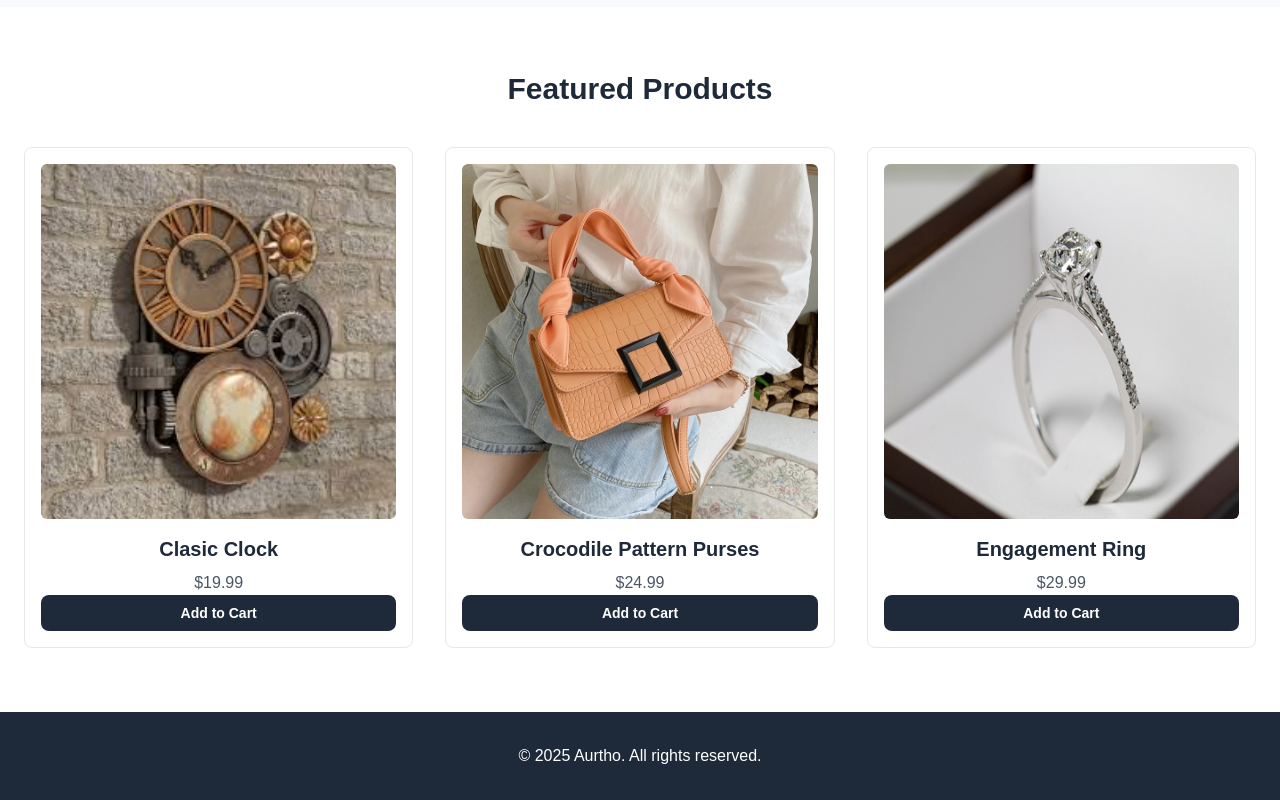
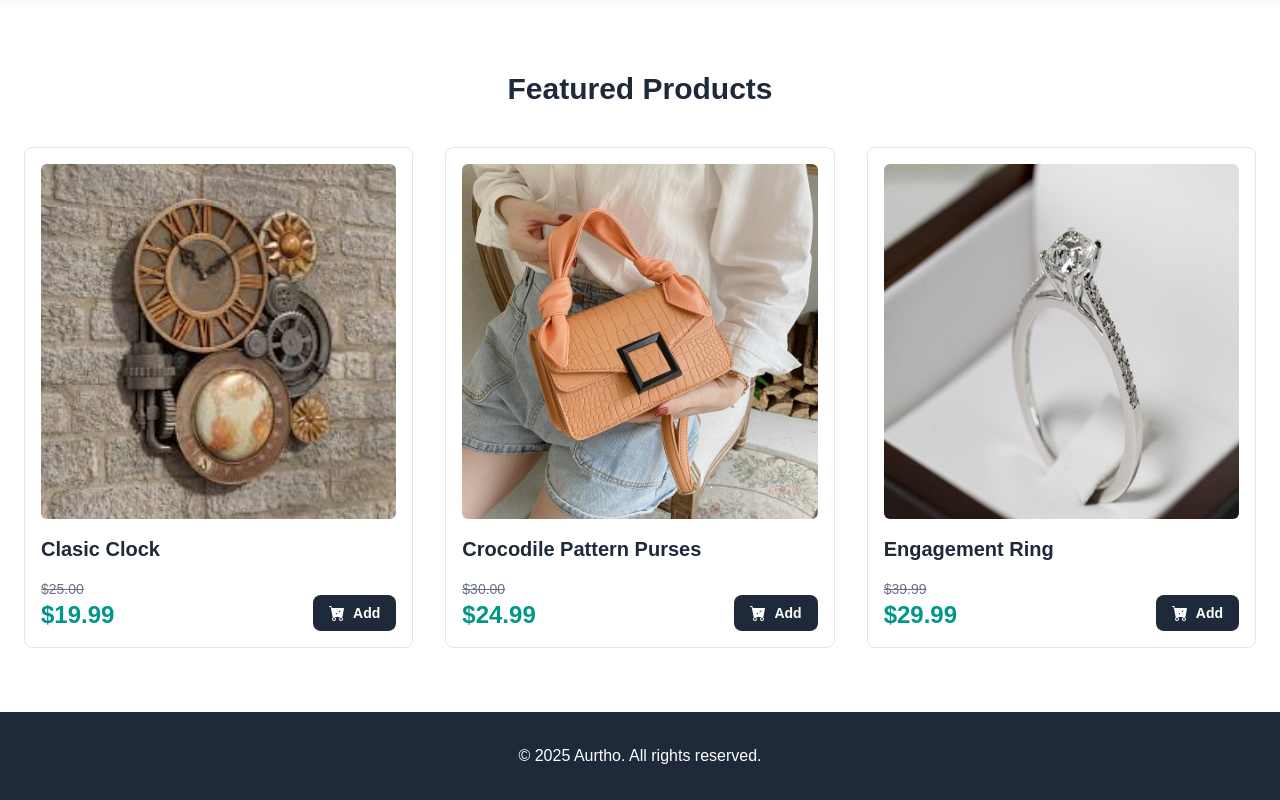
Before and after one commit to sobuj21/aurtho-store, a Next.js app: page / in a window 1280 px wide. Shown: the part 390-1190 px from the top of the page. Built offline with nearby package versions, Linux system fonts and the light colour scheme.

Commit message:
Implement new modern product card design

```diff
--- a/src/app/page.js
+++ b/src/app/page.js
@@ -45,9 +45,9 @@ export default function HomePage() {
             {/* Product Grid */}
             <div className="grid grid-cols-1 md:grid-cols-2 lg:grid-cols-3 gap-8">
 
-              {/* Product 1 - CORRECTED */}
-              <div className="border border-gray-200 rounded-lg p-4 text-center flex flex-col">
-                {/* The new "Image Frame" */}
+              {/* Product 1 - NEW & MODERN DESIGN */}
+              <div className="border border-gray-200 rounded-lg p-4 flex flex-col transition-shadow duration-300 hover:shadow-xl">
+                {/* Image Frame */}
                 <div className="relative w-full aspect-square rounded-md overflow-hidden mb-4">
                   <Image
                     src="/aurtho-store/product1.jpeg"
@@ -57,16 +57,30 @@ export default function HomePage() {
                   />
                 </div>
                 {/* Product Info */}
-                <h3 className="text-xl font-semibold text-gray-800">Clasic Clock</h3>
-                <p className="text-gray-600 mt-2">$19.99</p>
-                <button className="mt-auto px-6 py-2 bg-gray-800 text-white font-semibold rounded-lg hover:bg-gray-700 text-sm">
-                  Add to Cart
-                </button>
+                <h3 className="text-xl font-semibold text-gray-800 text-left">Clasic Clock</h3>
+                {/* Price and Button Container */}
+                <div className="mt-auto flex justify-between items-end pt-4">
+                  {/* Price Section with Sale */}
+                  <div className="text-left">
+                    <p className="text-sm text-gray-500 line-through">$25.00</p>
+                    <p className="text-2xl font-bold text-teal-600">
+                      $19.99
+                    </p>
+                  </div>
+                  {/* Add to Cart Button with Icon */}
+                  <button className="flex items-center gap-2 px-4 py-2 bg-gray-800 text-white font-semibold rounded-lg hover:bg-gray-700 transition-colors duration-300 text-sm">
+                    <svg xmlns="http://www.w3.org/2000/svg" width="16" height="16" fill="currentColor" className="bi bi-cart-plus" viewBox="0 0 16 16">
+                      <path d="M9 5.5a.5.5 0 0 0-1 0V7H6.5a.5.5 0 0 0 0 1H8v1.5a.5.5 0 0 0 1 0V8h1.5a.5.5 0 0 0 0-1H9z"/>
+                      <path d="M.5 1a.5.5 0 0 0 0 1h1.11l.401 1.607 1.498 7.985A.5.5 0 0 0 4 12h1a2 2 0 1 0 0 4 2 2 0 0 0 0-4h7a2 2 0 1 0 0 4 2 2 0 0 0 0-4h1a.5.5 0 0 0 .491-.408l1.5-8A.5.5 0 0 0 14.5 3H2.89l-.405-1.621A.5.5 0 0 0 2 1zM6 14a1 1 0 1 1-2 0 1 1 0 0 1 2 0m7 0a1 1 0 1 1-2 0 1 1 0 0 1 2 0m-1.646-7.646-3 3a.5.5 0 0 1-.708 0l-1.5-1.5a.5.5 0 1 1 .708-.708L8 8.293l2.646-2.647a.5.5 0 0 1 .708.708z"/>
+                    </svg>
+                    <span>Add</span>
+                  </button>
+                </div>
               </div>
 
-              {/* Product 2 - CORRECTED */}
-              <div className="border border-gray-200 rounded-lg p-4 text-center flex flex-col">
-                {/* The new "Image Frame" */}
+              {/* Product 2 - NEW & MODERN DESIGN */}
+              <div className="border border-gray-200 rounded-lg p-4 flex flex-col transition-shadow duration-300 hover:shadow-xl">
+                {/* Image Frame */}
                 <div className="relative w-full aspect-square rounded-md overflow-hidden mb-4">
                   <Image
                     src="/aurtho-store/product2.webp"
@@ -76,16 +90,30 @@ export default function HomePage() {
                   />
                 </div>
                 {/* Product Info */}
-                <h3 className="text-xl font-semibold text-gray-800">Crocodile Pattern Purses</h3>
-                <p className="text-gray-600 mt-2">$24.99</p>
-                <button className="mt-auto px-6 py-2 bg-gray-800 text-white font-semibold rounded-lg hover:bg-gray-700 text-sm">
-                  Add to Cart
-                </button>
+                <h3 className="text-xl font-semibold text-gray-800 text-left">Crocodile Pattern Purses</h3>
+                {/* Price and Button Container */}
+                <div className="mt-auto flex justify-between items-end pt-4">
+                  {/* Price Section with Sale */}
+                  <div className="text-left">
+                    <p className="text-sm text-gray-500 line-through">$30.00</p>
+                    <p className="text-2xl font-bold text-teal-600">
+                      $24.99
+                    </p>
+                  </div>
+                  {/* Add to Cart Button with Icon */}
+                  <button className="flex items-center gap-2 px-4 py-2 bg-gray-800 text-white font-semibold rounded-lg hover:bg-gray-700 transition-colors duration-300 text-sm">
+                    <svg xmlns="http://www.w3.org/2000/svg" width="16" height="16" fill="currentColor" className="bi bi-cart-plus" viewBox="0 0 16 16">
+                      <path d="M9 5.5a.5.5 0 0 0-1 0V7H6.5a.5.5 0 0 0 0 1H8v1.5a.5.5 0 0 0 1 0V8h1.5a.5.5 0 0 0 0-1H9z"/>
+                      <path d="M.5 1a.5.5 0 0 0 0 1h1.11l.401 1.607 1.498 7.985A.5.5 0 0 0 4 12h1a2 2 0 1 0 0 4 2 2 0 0 0 0-4h7a2 2 0 1 0 0 4 2 2 0 0 0 0-4h1a.5.5 0 0 0 .491-.408l1.5-8A.5.5 0 0 0 14.5 3H2.89l-.405-1.621A.5.5 0 0 0 2 1zM6 14a1 1 0 1 1-2 0 1 1 0 0 1 2 0m7 0a1 1 0 1 1-2 0 1 1 0 0 1 2 0m-1.646-7.646-3 3a.5.5 0 0 1-.708 0l-1.5-1.5a.5.5 0 1 1 .708-.708L8 8.293l2.646-2.647a.5.5 0 0 1 .708.708z"/>
+                    </svg>
+                    <span>Add</span>
+                  </button>
+                </div>
               </div>
 
-              {/* Product 3 - CORRECTED */}
-              <div className="border border-gray-200 rounded-lg p-4 text-center flex flex-col">
-                {/* The new "Image Frame" */}
+              {/* Product 3 - NEW & MODERN DESIGN */}
+              <div className="border border-gray-200 rounded-lg p-4 flex flex-col transition-shadow duration-300 hover:shadow-xl">
+                {/* Image Frame */}
                 <div className="relative w-full aspect-square rounded-md overflow-hidden mb-4">
                   <Image
                     src="/aurtho-store/product3.jpg"
@@ -95,11 +123,25 @@ export default function HomePage() {
                   />
                 </div>
                 {/* Product Info */}
-                <h3 className="text-xl font-semibold text-gray-800">Engagement Ring</h3>
-                <p className="text-gray-600 mt-2">$29.99</p>
-                <button className="mt-auto px-6 py-2 bg-gray-800 text-white font-semibold rounded-lg hover:bg-gray-700 text-sm">
-                  Add to Cart
-                </button>
+                <h3 className="text-xl font-semibold text-gray-800 text-left">Engagement Ring</h3>
+                {/* Price and Button Container */}
+                <div className="mt-auto flex justify-between items-end pt-4">
+                  {/* Price Section with Sale */}
+                  <div className="text-left">
+                    <p className="text-sm text-gray-500 line-through">$39.99</p>
+                    <p className="text-2xl font-bold text-teal-600">
+                      $29.99
+                    </p>
+                  </div>
+                  {/* Add to Cart Button with Icon */}
+                  <button className="flex items-center gap-2 px-4 py-2 bg-gray-800 text-white font-semibold rounded-lg hover:bg-gray-700 transition-colors duration-300 text-sm">
+                    <svg xmlns="http://www.w3.org/2000/svg" width="16" height="16" fill="currentColor" className="bi bi-cart-plus" viewBox="0 0 16 16">
+                      <path d="M9 5.5a.5.5 0 0 0-1 0V7H6.5a.5.5 0 0 0 0 1H8v1.5a.5.5 0 0 0 1 0V8h1.5a.5.5 0 0 0 0-1H9z"/>
+                      <path d="M.5 1a.5.5 0 0 0 0 1h1.11l.401 1.607 1.498 7.985A.5.5 0 0 0 4 12h1a2 2 0 1 0 0 4 2 2 0 0 0 0-4h7a2 2 0 1 0 0 4 2 2 0 0 0 0-4h1a.5.5 0 0 0 .491-.408l1.5-8A.5.5 0 0 0 14.5 3H2.89l-.405-1.621A.5.5 0 0 0 2 1zM6 14a1 1 0 1 1-2 0 1 1 0 0 1 2 0m7 0a1 1 0 1 1-2 0 1 1 0 0 1 2 0m-1.646-7.646-3 3a.5.5 0 0 1-.708 0l-1.5-1.5a.5.5 0 1 1 .708-.708L8 8.293l2.646-2.647a.5.5 0 0 1 .708.708z"/>
+                    </svg>
+                    <span>Add</span>
+                  </button>
+                </div>
               </div>
 
             </div>
```
